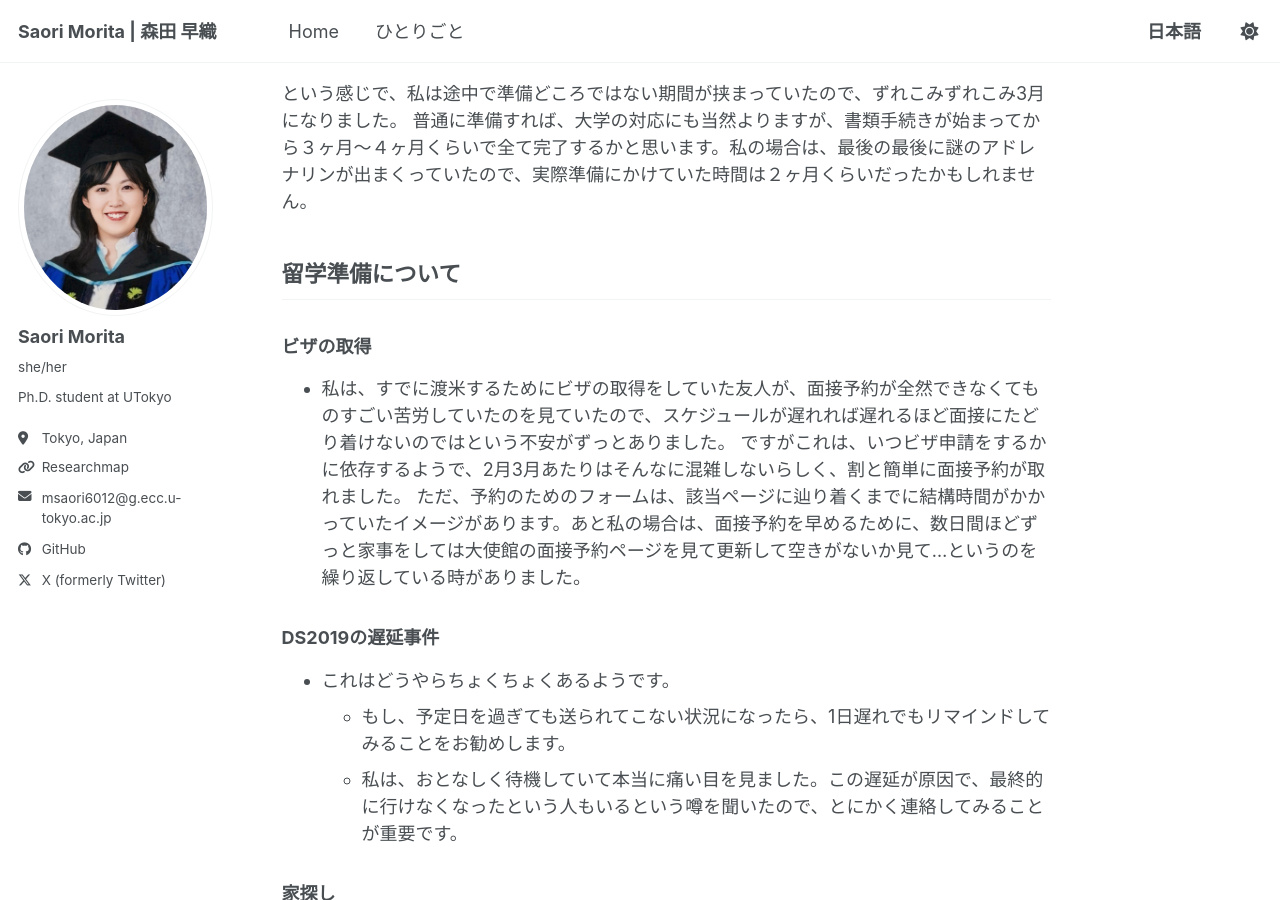
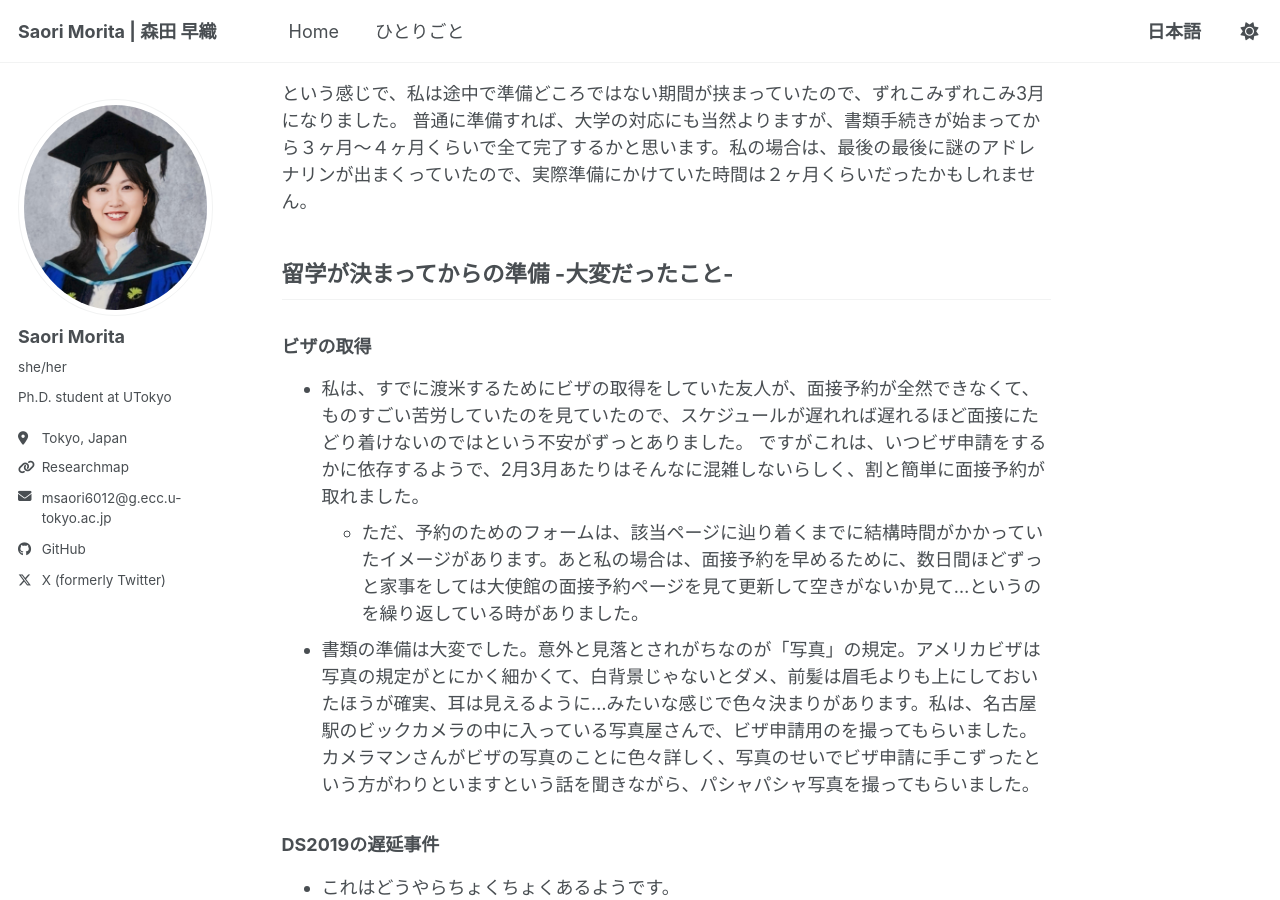
Before and after one commit to sao-m1023lily/sao-m1023lily.github.io, a Jekyll site: the page built from _posts/2026-07-17-irvine.md, in a window 1280 px wide and 900 px high, scrolled down 3053 px. Built offline with Jekyll 4.4.1, drawn with Linux system fonts in a browser that asks for light colours; a script bundle is joined from its source files by our own code; library files that are not in the unit come from our copies.

Commit message:
Update 2026-07-17-irvine.md

```diff
--- a/_posts/2026-07-17-irvine.md
+++ b/_posts/2026-07-17-irvine.md
@@ -73,12 +73,13 @@ Hickok先生は、何のつながりもない私に対してもとてもwelcome
 という感じで、私は途中で準備どころではない期間が挟まっていたので、ずれこみずれこみ3月になりました。
 普通に準備すれば、大学の対応にも当然よりますが、書類手続きが始まってから３ヶ月〜４ヶ月くらいで全て完了するかと思います。私の場合は、最後の最後に謎のアドレナリンが出まくっていたので、実際準備にかけていた時間は２ヶ月くらいだったかもしれません。
 
-## 留学準備について
+## 留学が決まってからの準備 -大変だったこと-
 
 ### ビザの取得
-- 私は、すでに渡米するためにビザの取得をしていた友人が、面接予約が全然できなくてものすごい苦労していたのを見ていたので、スケジュールが遅れれば遅れるほど面接にたどり着けないのではという不安がずっとありました。
+- 私は、すでに渡米するためにビザの取得をしていた友人が、面接予約が全然できなくて、ものすごい苦労していたのを見ていたので、スケジュールが遅れれば遅れるほど面接にたどり着けないのではという不安がずっとありました。
 ですがこれは、いつビザ申請をするかに依存するようで、2月3月あたりはそんなに混雑しないらしく、割と簡単に面接予約が取れました。
-ただ、予約のためのフォームは、該当ページに辿り着くまでに結構時間がかかっていたイメージがあります。あと私の場合は、面接予約を早めるために、数日間ほどずっと家事をしては大使館の面接予約ページを見て更新して空きがないか見て...というのを繰り返している時がありました。
+  - ただ、予約のためのフォームは、該当ページに辿り着くまでに結構時間がかかっていたイメージがあります。あと私の場合は、面接予約を早めるために、数日間ほどずっと家事をしては大使館の面接予約ページを見て更新して空きがないか見て...というのを繰り返している時がありました。
+- 書類の準備は大変でした。意外と見落とされがちなのが「写真」の規定。アメリカビザは写真の規定がとにかく細かくて、白背景じゃないとダメ、前髪は眉毛よりも上にしておいたほうが確実、耳は見えるように...みたいな感じで色々決まりがあります。私は、名古屋駅のビックカメラの中に入っている写真屋さんで、ビザ申請用のを撮ってもらいました。カメラマンさんがビザの写真のことに色々詳しく、写真のせいでビザ申請に手こずったという方がわりといますという話を聞きながら、パシャパシャ写真を撮ってもらいました。
 
 ### DS2019の遅延事件
 - これはどうやらちょくちょくあるようです。
```
